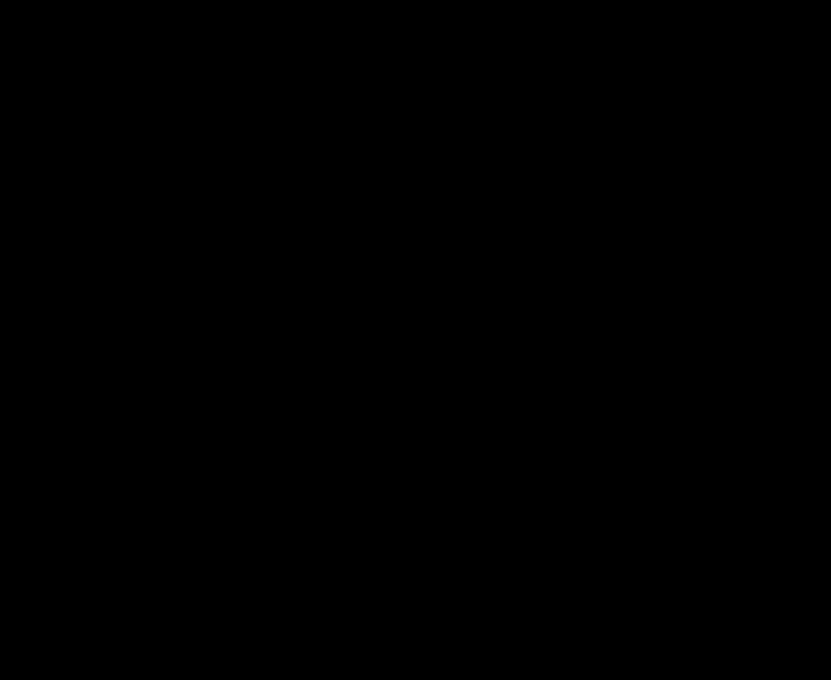
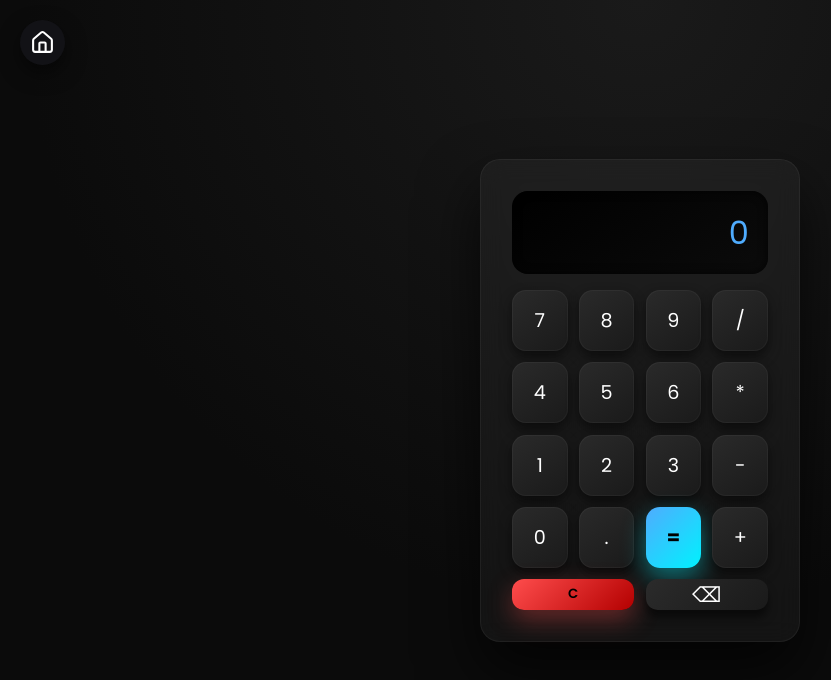
Before and after one commit to Hrisshhii/react-practice, a React (Vite) app in the folder MiniProjects/: page /react-practice/calculator in a window 1280 px wide. Before the commit this address had no page. Shown: the top 680 px of the page, without its empty margins (0-831 px from the left). Built offline with nearby package versions, Linux system fonts and the light colour scheme.

Commit message:
Completing Calculator project

```diff
--- a/MiniProjects/package.json
+++ b/MiniProjects/package.json
@@ -14,6 +14,7 @@
   "dependencies": {
     "axios": "^1.13.2",
     "lucide-react": "^0.562.0",
+    "mathjs": "^15.1.0",
     "react": "^19.2.0",
     "react-dom": "^19.2.0",
     "react-router": "^7.12.0"
--- a/MiniProjects/src/App.jsx
+++ b/MiniProjects/src/App.jsx
@@ -4,6 +4,7 @@ import { MealsList } from './components/MealsList/MealsList';
 import {Routes,Route} from 'react-router';
 import { Home } from './components/Home';
 import './App.css';
+import { Calculator } from './components/Calculator/Calculator';
 function App() {
 
   return (
@@ -13,6 +14,7 @@ function App() {
         <Route path="/counter" element={<Counter />} />
         <Route path="/todo" element={<Todo />} />
         <Route path="/mealslist" element={<MealsList />} />
+        <Route path="/calculator" element={<Calculator />} />
       </Routes>
     </>
   )
--- /dev/null
+++ b/MiniProjects/src/components/Calculator/Calculator.css
@@ -0,0 +1,109 @@
+.calculator{
+    min-height: 100vh;
+    width: 100%;
+    background: radial-gradient(circle at top,#1a1a1a 0%,#0b0b0b 60%);
+    display: flex;
+    flex-direction: column;
+    align-items: center;
+    justify-content: center;
+}
+
+.calculator-card{
+    background: rgba(255,255,255,0.04);
+    backdrop-filter: blur(12px);
+    border-radius: 20px;
+    padding: 2rem;
+    width: 320px;
+    box-shadow: 0 30px 60px rgba(0,0,0,0.7), inset 0 0 0 1px rgba(255,255,255,0.05);
+    animation: floatIn 0.6s ease;
+}
+
+@keyframes floatIn{
+    from{transform: scale(0.75); opacity: 0;}
+    to{transform: scale(1); opacity: 1;}
+}
+
+.screen{
+    background: linear-gradient(145deg,#000,#0b0b0b);
+    color: #4facfe;
+    font-size: 2rem;
+    padding: 1.1rem 1.2rem;
+    border-radius: 16px;
+    text-align: right;
+    margin-bottom: 1rem;
+    box-shadow: inset 0 0 10px rgba(0,0,0,0.7);
+    overflow-x: auto;
+    scrollbar-width: none;
+}
+
+.keypad{
+    display:grid;
+    grid-template-columns: repeat(4,1fr);
+    gap: 0.7rem;
+}
+
+.btn{
+    padding: 1rem;
+    border-radius: 14px;
+    background: linear-gradient(145deg,#2a2a2a,#1a1a1a);
+    border: none;
+    color: white;
+    font-size: 1.2rem;
+    cursor: pointer;
+    transition: all 0.15s ease;
+    box-shadow:0 6px 12px rgba(0,0,0,0.5), inset 0 0 0 1px rgba(255,255,255,0.04);
+}
+
+.btn:hover{
+    transform: translateY(-2px);
+    box-shadow: 0 10px 20px rgba(79,172,254,0.25), inset 0 0 0 1px rgba(255,255,255,0.08);
+}
+
+.btn:active{
+    transform: scale(0.95);
+    box-shadow: inset 0 0 12px rgba(0,0,0,0.8);
+}
+
+.equals{
+    background: linear-gradient(135deg,#4facfe,#00f2fe);
+    color: black;
+    font-weight: 700;
+    box-shadow: 0 10px 25px rgba(0,242,254,0.4);
+}
+
+.clear-button {
+    grid-column: span 2;
+    background: linear-gradient(135deg,#ff4d4d,#b30000);
+    color: black;
+    font-weight: 600;
+    box-shadow: 0 10px 25px rgba(255,77,77,0.35);
+    border-radius: 12px;
+}
+
+.clear-button:hover{
+    transform: translateY(-2px);
+    box-shadow: 0 15px 35px rgba(255,77,77,0.6);
+}
+
+.clear-button:active{
+    transform: scale(0.95);
+    box-shadow: inset 0 0 12px rgba(0,0,0,0.7);
+}
+
+.backspace-button{
+    grid-column: span 2;
+    background: linear-gradient(135deg,#2b2b2b,#1a1a1a);
+    color: #fff;
+    font-size: 1.3rem;
+    border-radius: 12px;
+    box-shadow: 0 8px 8px rgba(0,0,0,0.5);
+}
+
+.backspace-button:hover{
+    transform: translateY(-2px);
+    box-shadow: 0 12px 28px rgba(79,172,254,0.25);
+}
+
+.backspace-button:active{
+    transform: scale(0.95);
+}
--- /dev/null
+++ b/MiniProjects/src/components/Calculator/Calculator.jsx
@@ -0,0 +1,65 @@
+import { useState,useEffect } from 'react';
+import { BackHome } from '../BackHome';
+import {evaluate} from 'mathjs';
+import './Calculator.css';
+
+
+export function Calculator(){
+  const [value,setValue]=useState("");
+  const clear=()=>setValue("");
+  const vibrate=()=>navigator.vibrate?.(10);
+
+  const handleClick=(val)=>{
+    setValue(prev=>prev+val);
+    vibrate();
+  };
+
+  const calculate=()=>{
+    if(!value.trim()) return;
+    try{
+      setValue(evaluate(value).toString());
+    }catch{
+      setValue("Error")
+    }
+  };
+
+  useEffect(()=>{
+    const handleKey=(e)=>{
+      if("0123456789.+-*/".includes(e.key)){setValue(v=>v+e.key)};
+      if(e.key==="Enter"){
+        if(!value.trim()) return;
+        try{
+          setValue(evaluate(value).toString());
+        }catch{
+          setValue("Error");
+        }
+      };
+      if(e.key==="Backspace") setValue(v=>v.slice(0,-1));
+      if(e.key==="Escape") clear();
+    };
+    window.addEventListener("keydown",handleKey);
+    return ()=>window.removeEventListener("keydown",handleKey);
+  },[value]);
+
+  return(
+    <div className="calculator">
+      <BackHome />
+      <div className='calculator-card'>
+        <div className='screen'>{value || "0"}</div>
+        <div className='keypad'>
+          {["7","8","9","/","4","5","6","*","1","2","3","-","0",".","=","+"]
+            .map(btn=>(
+              <button
+                key={btn}
+                className={`btn ${btn==="=" ? "equals" : ""}`}
+                onClick={()=>btn==="=" ? calculate() : handleClick(btn)}
+              >{btn}</button>
+            ))
+          }
+          <button className='clear-button' onClick={clear}> C </button>
+          <button className="backspace-button" onClick={() => setValue(v => v.slice(0,-1))}>⌫</button>
+        </div>
+      </div>
+    </div>
+  );
+};
```
Also changed, not shown: 1 other file (tests, documents, lock files or other folders).
